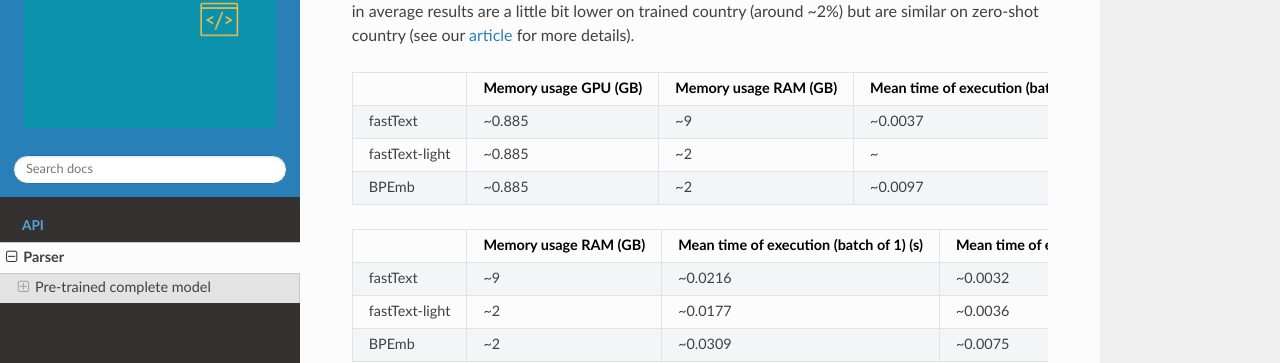
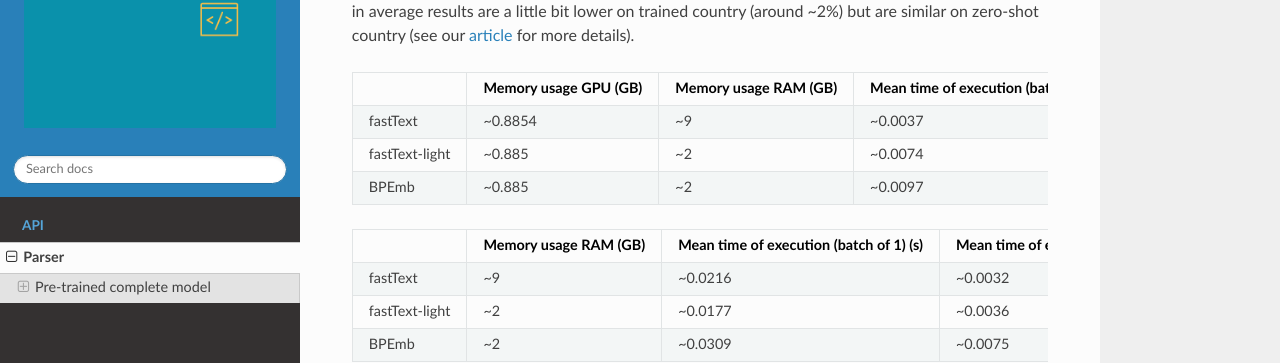
Before and after one commit to GRAAL-Research/deepparse, a Sphinx documentation site: the page built from docs/source/parser.rst, in a window 1280 px wide and 900 px high, scrolled down 460 px. Shown: the part 146-509 px from the top of the window. Built offline with Sphinx 7.4.7 and the Read the Docs theme 2.0.0, drawn with Linux system fonts in a browser that asks for light colours; the version number could not be read and is left out.

Commit message:
updated gpu performance stats

```diff
--- a/docs/source/parser.rst
+++ b/docs/source/parser.rst
@@ -39,15 +39,15 @@
             - Mean time of execution (batch of 1) (s)
             - Mean time of execution (batch of more than 1) (s)
         *   - fastText
-            - ~0.885
+            - ~0.8854
             - ~9
             - ~0.0037
             - ~0.0007
         *   - fastText-light
             - ~0.885
             - ~2
-            - ~
-            - ~
+            - ~0.0074
+            - ~0.0033
         *   - BPEmb
             - ~0.885
             - ~2
```
